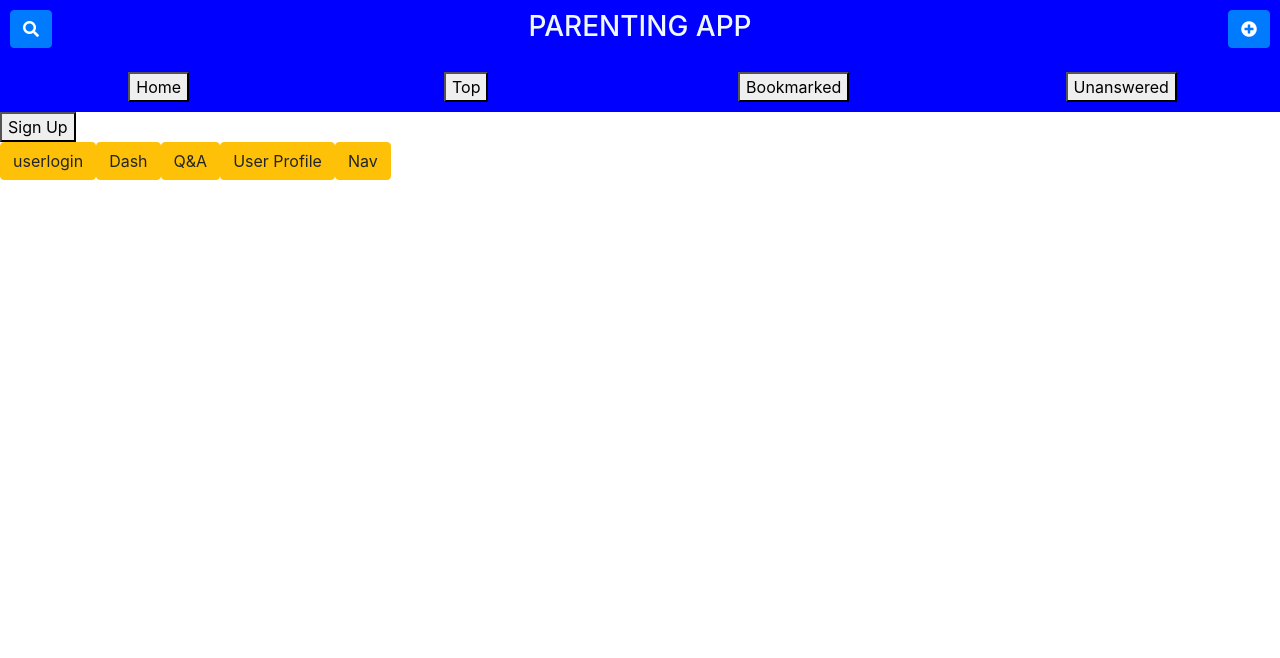
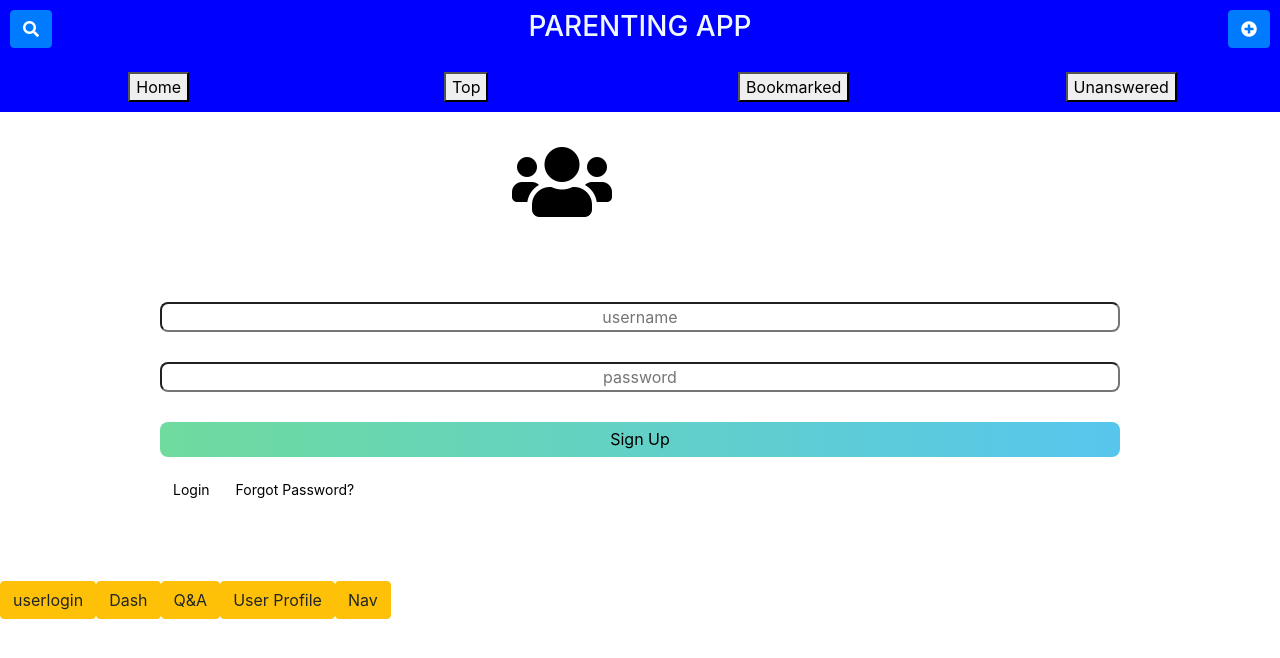
Before and after one commit to jessaflor111/capstone, an Angular app: page /userlogin in a window 1280 px wide. Shown: the top 658 px of the page. Built offline with nearby package versions, Linux system fonts and the light colour scheme.

Commit message:
Auto stash before merge of "ninja" and "origin/master"
ninja login/userprofile

```diff
--- a/src/app/userlogin/userlogin.component.css
+++ b/src/app/userlogin/userlogin.component.css
@@ -0,0 +1,47 @@
+
+.profileicon {
+    margin-top: 30px;
+    margin-left:40%;
+    height: 80px;
+    width: 80px;
+    border-radius: 50%;
+    color: black;
+    font-size: 10vh;
+  }
+  #sign-in{
+    width: 75%;
+    position: relative;
+    margin: 80px auto;
+    border: black;
+  }
+  .info {
+    height: 30px;
+    width: 100%;
+    display: block;
+    margin: 30px 0;
+    border-radius: 8px;
+    text-align: center;
+  }
+  #login {
+    width: 100%;
+    height: 35px;
+    border: none;
+    border-radius: 8px;
+    background: -webkit-linear-gradient(left, #6FDB9E, #56C6EE);
+    background: -o-linear-gradient(right, #6FDB9E, #56C6EE);
+    background: -moz-linear-gradient(right, #6FDB9E, #56C6EE);
+    background: linear-gradient(to right, #6FDB9E, #56C6EE);
+    color: black;
+    margin-bottom: 20px;
+  }
+
+  .form-link {
+    text-decoration: none;
+    color: black;
+    padding: 13px;
+    font-size: 14px;
+  }
+
+  .form-link:hover {
+    color: #6FDB9E;
+  }
--- a/src/app/userlogin/userlogin.component.html
+++ b/src/app/userlogin/userlogin.component.html
@@ -1,33 +1,12 @@
- <!-- Button to open the modal login form -->
- <button onclick="document.getElementById('id01').style.display='block'">Sign Up</button>
-
- <!-- The Modal -->
- <div id="id01" class="modal">
-   <span onclick="document.getElementById('id01').style.display='none'"
- class="close" title="Close Modal">&times;</span>
-
-   <!-- Modal Content -->
-   <form class="modal-content animate" action="/action_page.php">
-     <div class="imgcontainer">
-       <img src="img_avatar2.png" alt="Avatar" class="avatar">
-     </div>
-
-     <div class="container">
-       <label for="uname"><b>Username</b></label>
-       <input type="text" placeholder="Enter Username" name="uname" required>
-
-       <label for="psw"><b>Password</b></label>
-       <input type="password" placeholder="Enter Password" name="psw" required>
-
-       <button type="submit">Sign Up</button>
-       <label>
-         <input type="checkbox" checked="checked" name="remember"> Remember me
-       </label>
-     </div>
-
-     <div class="container" style="background-color:#f1f1f1">
-       <button type="button" onclick="document.getElementById('id01').style.display='none'" class="cancelbtn">Cancel</button>
-       <span class="psw">Forgot <a href="#">password?</a></span>
-     </div>
-   </form>
- </div>
+<div class="screen">
+    <div>
+        <i class="fas fa-users profileicon"></i>
+    </div>
+    <form id="sign-in">
+      <input class="info" id="username" type="text" name="username" placeholder="username">
+      <input class="info" id="password" type="password" name="password" placeholder="password">
+      <button id="login" type="submit">Sign Up</button>
+      <a href="#" class="form-link">Login</a>
+      <a href="#" class="form-link">Forgot Password?</a>
+    </form>
+</div>
--- a/src/app/userpro/userpro.component.css
+++ b/src/app/userpro/userpro.component.css
@@ -2,8 +2,13 @@
     width: 70px;
     height: 100px;
     margin-bottom: 10px;
+    border-radius: 50%;
 }
 .btn {
     float: right;
     margin-top: 60px;
 }
+.cardlook {
+    padding-top: 100px;
+    padding-bottom: 100px;
+}
--- a/src/app/userpro/userpro.component.html
+++ b/src/app/userpro/userpro.component.html
@@ -3,7 +3,9 @@
     <div class="col-sm d-flex justify-content-center">
 
       <div class="card bg-light mb-3" style="max-width: 18rem;">
-      <div class="card-header"><h1>Beth Robin</h1></div>
+        <div class="card-header">
+          <h1>Beth Robin</h1>
+        </div>
         <div class="card-body">
           <img class="imgp" src="https://pbs.twimg.com/profile_images/538880331370082304/vQTwQU1f_400x400.jpeg">
           <button type="button" class="btn">Follow</button>
@@ -11,3 +13,22 @@
         </div>
       </div>
     </div>
+    <div class="card text-center">
+      <div class="card-header">
+        <div class="row">
+          <div class="col">
+            <a class="nav-link" href="#">Posts</a>
+          </div>
+          <div class="col">
+            <a class="nav-link" href="#">Likes</a>
+          </div>
+          <div class="col">
+            <a class="nav-link d-flex justify-content-end" href="#">Followers</a>
+          </div>
+        </div>
+      </div>
+      <div class="card-body cardlook">
+        <h5 class="card-title">Special title treatment</h5>
+        <p class="card-text">With supporting text below as a natural lead-in to additional content.</p>
+      </div>
+    </div>
```
Lines whose indentation alone changed are shown as unchanged.
